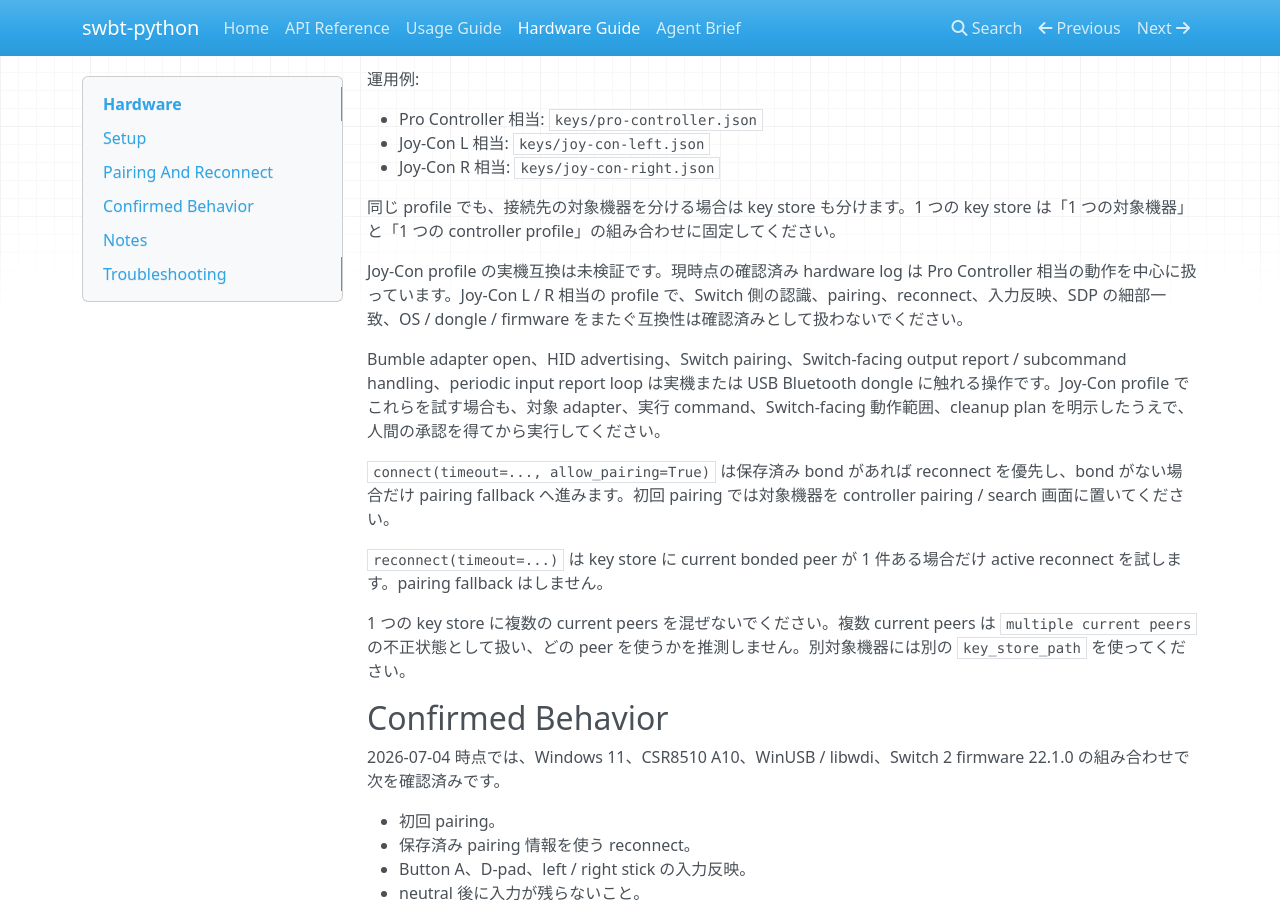
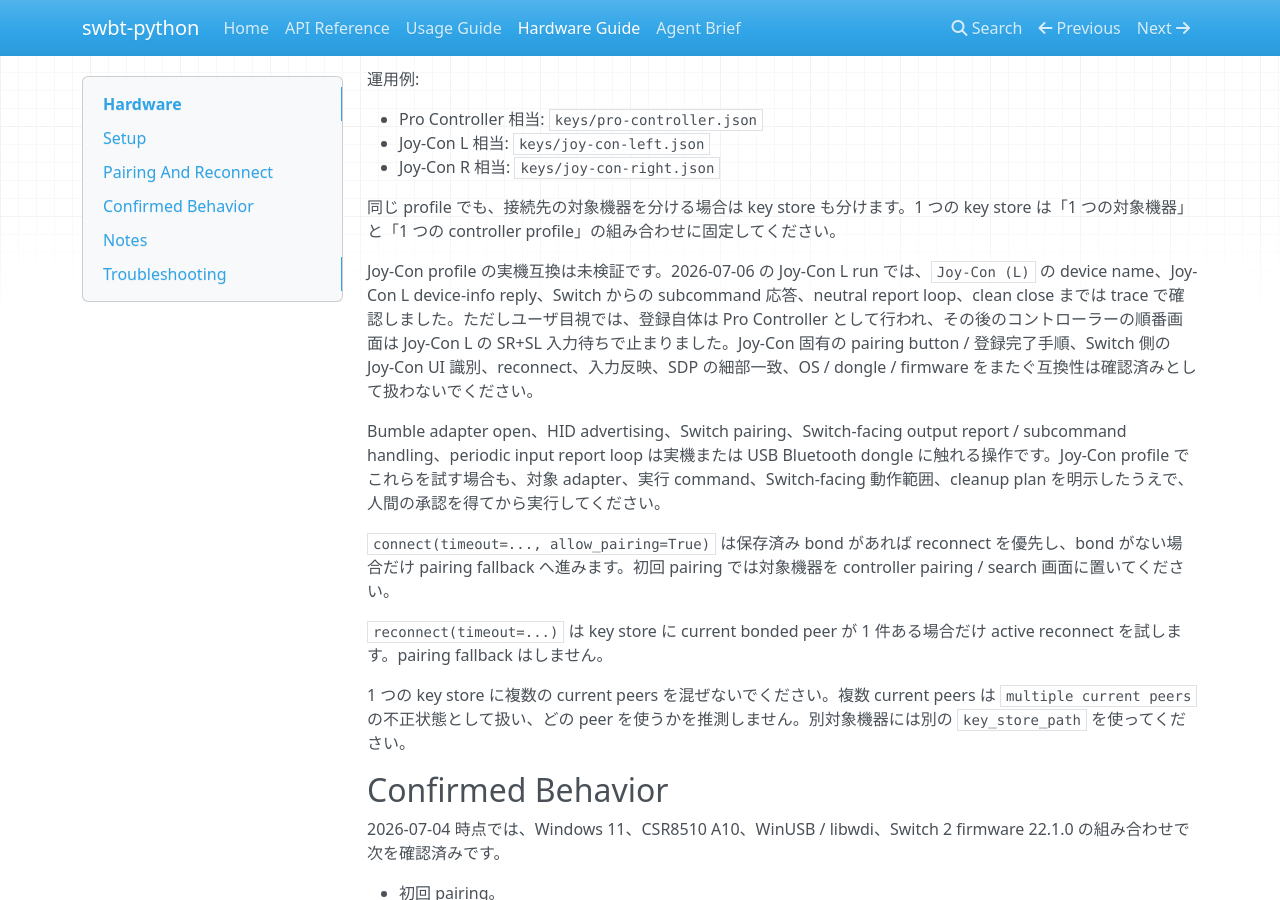
Before and after one commit to niart120/swbt-python, an MkDocs documentation site: the page built from docs/hardware.md, in a window 1280 px wide and 900 px high, scrolled down 3019 px. Built offline with MkDocs 1.6.1, drawn with Linux system fonts in a browser that asks for light colours; nearby versions of some CDN libraries.

Commit message:
docs(joycon): Joy-Con 登録停止の注意を追記

```diff
--- a/docs/hardware.md
+++ b/docs/hardware.md
@@ -129,7 +129,7 @@ key store は controller profile ごとに分けてください。Pro Controller
 
 同じ profile でも、接続先の対象機器を分ける場合は key store も分けます。1 つの key store は「1 つの対象機器」と「1 つの controller profile」の組み合わせに固定してください。
 
-Joy-Con profile の実機互換は未検証です。現時点の確認済み hardware log は Pro Controller 相当の動作を中心に扱っています。Joy-Con L / R 相当の profile で、Switch 側の認識、pairing、reconnect、入力反映、SDP の細部一致、OS / dongle / firmware をまたぐ互換性は確認済みとして扱わないでください。
+Joy-Con profile の実機互換は未検証です。2026-07-06 の Joy-Con L run では、`Joy-Con (L)` の device name、Joy-Con L device-info reply、Switch からの subcommand 応答、neutral report loop、clean close までは trace で確認しました。ただしユーザ目視では、登録自体は Pro Controller として行われ、その後のコントローラーの順番画面は Joy-Con L の SR+SL 入力待ちで止まりました。Joy-Con 固有の pairing button / 登録完了手順、Switch 側の Joy-Con UI 識別、reconnect、入力反映、SDP の細部一致、OS / dongle / firmware をまたぐ互換性は確認済みとして扱わないでください。
 
 Bumble adapter open、HID advertising、Switch pairing、Switch-facing output report / subcommand handling、periodic input report loop は実機または USB Bluetooth dongle に触れる操作です。Joy-Con profile でこれらを試す場合も、対象 adapter、実行 command、Switch-facing 動作範囲、cleanup plan を明示したうえで、人間の承認を得てから実行してください。
 
```
Also changed, not shown: README.md (+1 -1 lines), docs/api.md (+1 -1 lines), docs/usage.md (+1 -1 lines), 2 other files.
